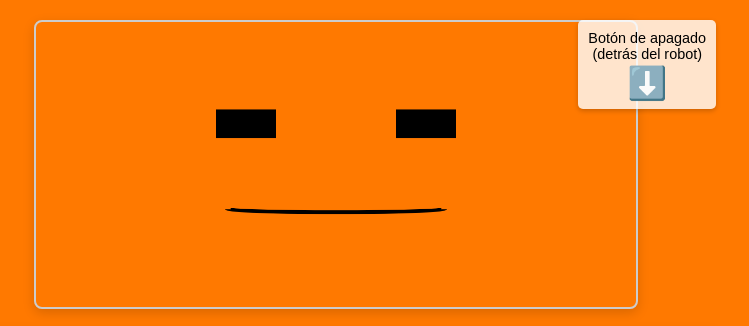
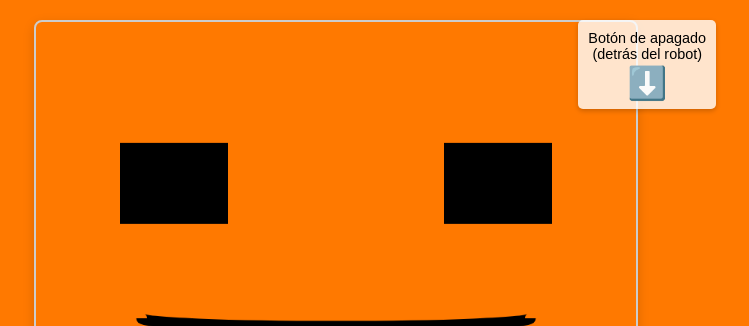
Before and after one commit to Correaln47/Tomas---Celsia, a Flask app: page / in a window 1280 px wide. Shown: the top 326 px of the page, without its empty margins (304-1053 px from the left). Run offline with Flask 3, Linux system fonts and the light colour scheme.

Commit message:
face size

```diff
--- a/static/css/style.css
+++ b/static/css/style.css
@@ -53,7 +53,7 @@ body {
   width: 80%; /* Ancho relativo */
   max-width: 600px; /* Ancho máximo */
   height: auto; /* Mantener relación de aspecto */
-  max-height: 30vh; /* Un poco menos alto para dejar espacio al video */
+  max-height: 50vh; /* Un poco menos alto para dejar espacio al video */
   border: 2px solid #ccc;
   border-radius: 8px;
   box-shadow: 0 4px 12px rgba(0,0,0,0.15);
--- a/static/js/script.js
+++ b/static/js/script.js
@@ -22,11 +22,12 @@ document.addEventListener("DOMContentLoaded", function() {
 
      // --- Funciones de dibujo y audio (modificadas ligeramente para el analizador) ---
     function drawFace(emotion, mouthState = "neutral", amplitude = 0) {
+        const faceScale = 1.8; // Factor de escala para hacer la cara más grande
         const cw = faceCanvas.width; const ch = faceCanvas.height; const faceCenterX = cw / 2; const faceCenterY = ch / 2;
-         const eyeOffsetY = ch * -0.15; const eyeSeparation = cw * 0.3; const baseEyeWidth = cw * 0.1; const baseEyeHeight = ch * 0.1;
-         const eyeHeightChangeFactor = baseEyeHeight * 0.4; const mouthOffsetY = ch * 0.15; const baseMouthRadiusX = cw * 0.18;
-         const baseMouthRadiusY = ch * 0.05; const mouthOpenFactorY = ch * 0.1; const mouthWidenFactorX = cw * 0.05;
-         const t = Date.now() / 1000; const floatOffset = 5 * Math.sin(t * 0.8); ctx.clearRect(0, 0, cw, ch); ctx.fillStyle = "black";
+        const eyeOffsetY = ch * -0.15; const eyeSeparation = cw * 0.3 * faceScale; const baseEyeWidth = cw * 0.1 * faceScale; const baseEyeHeight = ch * 0.1 * faceScale;
+        const eyeHeightChangeFactor = baseEyeHeight * 0.4; const mouthOffsetY = ch * 0.15; const baseMouthRadiusX = cw * 0.18 * faceScale;
+        const baseMouthRadiusY = ch * 0.05 * faceScale; const mouthOpenFactorY = ch * 0.1 * faceScale; const mouthWidenFactorX = cw * 0.05 * faceScale;
+        const t = Date.now() / 1000; const floatOffset = (ch * 0.01) * Math.sin(t * 0.8); ctx.clearRect(0, 0, cw, ch); ctx.fillStyle = "black";
         const leftEyeX = faceCenterX - eyeSeparation / 2 - baseEyeWidth / 2; const rightEyeX = faceCenterX + eyeSeparation / 2 - baseEyeWidth / 2;
         const eyeY = faceCenterY + eyeOffsetY + floatOffset - baseEyeHeight / 2; let adjustedEyeHeight = baseEyeHeight;
         if (mouthState === "talking") { adjustedEyeHeight = baseEyeHeight - (amplitude * eyeHeightChangeFactor); adjustedEyeHeight = Math.max(adjustedEyeHeight, baseEyeHeight * 0.6);
@@ -34,7 +35,7 @@ document.addEventListener("DOMContentLoaded", function() {
         ctx.fillRect(leftEyeX, eyeY, baseEyeWidth, adjustedEyeHeight); ctx.fillRect(rightEyeX, eyeY, baseEyeWidth, adjustedEyeHeight);
         const mouthCenterX = faceCenterX; const mouthCenterY = faceCenterY + mouthOffsetY + floatOffset;
         let adjustedMouthRadiusY = baseMouthRadiusY; let adjustedMouthRadiusX = baseMouthRadiusX; let startAngle = 0; let endAngle = Math.PI;
-         let drawStroke = false; let drawFill = true; ctx.fillStyle = "red"; ctx.strokeStyle = "black"; ctx.lineWidth = Math.max(2, cw * 0.005);
+        let drawStroke = false; let drawFill = true; ctx.fillStyle = "red"; ctx.strokeStyle = "black"; ctx.lineWidth = Math.max(2, cw * 0.005 * faceScale);
         if (mouthState === "talking") {
             // La amplitud aquí es clave para el movimiento
             const minTalkRadiusY = baseMouthRadiusY * 0.1;
@@ -46,13 +47,12 @@ document.addEventListener("DOMContentLoaded", function() {
             adjustedMouthRadiusY = Math.min(baseMouthRadiusY * 2.0, adjustedMouthRadiusY);
             adjustedMouthRadiusX = Math.max(baseMouthRadiusX * 0.8, adjustedMouthRadiusX);
 
-
             startAngle = 0; endAngle = Math.PI * 2; drawFill = true; drawStroke = false; ctx.fillStyle = "black"; // Dibujar el interior como un círculo negro
-         } else if (emotion === "happy") { startAngle = Math.PI; endAngle = 0; adjustedMouthRadiusX = baseMouthRadiusX * 1.1; adjustedMouthRadiusY = baseMouthRadiusY * 1.5; drawStroke = true; drawFill = false; ctx.strokeStyle = "red"; ctx.lineWidth = Math.max(3, cw * 0.01);
-         } else if (emotion === "sad") { startAngle = 0; endAngle = Math.PI; adjustedMouthRadiusX = baseMouthRadiusX * 0.9; adjustedMouthRadiusY = baseMouthRadiusY * 1.3; drawStroke = true; drawFill = false; ctx.strokeStyle = "blue"; ctx.lineWidth = Math.max(3, cw * 0.01);
+        } else if (emotion === "happy") { startAngle = Math.PI; endAngle = 0; adjustedMouthRadiusX = baseMouthRadiusX * 1.1; adjustedMouthRadiusY = baseMouthRadiusY * 1.5; drawStroke = true; drawFill = false; ctx.strokeStyle = "red"; ctx.lineWidth = Math.max(3, cw * 0.01 * faceScale);
+        } else if (emotion === "sad") { startAngle = 0; endAngle = Math.PI; adjustedMouthRadiusX = baseMouthRadiusX * 0.9; adjustedMouthRadiusY = baseMouthRadiusY * 1.3; drawStroke = true; drawFill = false; ctx.strokeStyle = "blue"; ctx.lineWidth = Math.max(3, cw * 0.01 * faceScale);
         } else if (emotion === "surprise") { startAngle = 0; endAngle = Math.PI * 2; adjustedMouthRadiusX = baseMouthRadiusX * 0.8; adjustedMouthRadiusY = baseMouthRadiusY * 2.5; ctx.fillStyle = "black"; drawFill = true; drawStroke = false;
-         } else if (emotion === "angry") { startAngle = 0; endAngle = Math.PI; adjustedMouthRadiusX = baseMouthRadiusX * 1.1; adjustedMouthRadiusY = baseMouthRadiusY * 0.3; drawStroke = true; drawFill = false; ctx.strokeStyle = "darkred"; ctx.lineWidth = Math.max(4, cw * 0.015);
-         } else { startAngle = 0; endAngle = Math.PI; adjustedMouthRadiusY = baseMouthRadiusY * 0.2; adjustedMouthRadiusX = baseMouthRadiusX; drawStroke = true; drawFill = false; ctx.strokeStyle = "black"; ctx.lineWidth = Math.max(3, cw * 0.01); }
+        } else if (emotion === "angry") { startAngle = 0; endAngle = Math.PI; adjustedMouthRadiusX = baseMouthRadiusX * 1.1; adjustedMouthRadiusY = baseMouthRadiusY * 0.3; drawStroke = true; drawFill = false; ctx.strokeStyle = "darkred"; ctx.lineWidth = Math.max(4, cw * 0.015 * faceScale);
+        } else { startAngle = 0; endAngle = Math.PI; adjustedMouthRadiusY = baseMouthRadiusY * 0.2; adjustedMouthRadiusX = baseMouthRadiusX; drawStroke = true; drawFill = false; ctx.strokeStyle = "black"; ctx.lineWidth = Math.max(3, cw * 0.01 * faceScale); }
 
         ctx.beginPath();
         // Para happy y sad, dibuja arcos (false para sentido antihorario, true para horario)
@@ -66,7 +66,6 @@ document.addEventListener("DOMContentLoaded", function() {
         // Dibuja elipses para hablar, sorpresa, neutral, enojado
             ctx.ellipse(mouthCenterX, mouthCenterY, adjustedMouthRadiusX, adjustedMouthRadiusY, 0, startAngle, endAngle);
         }
-
 
         if (drawFill) ctx.fill();
         if (drawStroke || (drawFill && mouthState !== 'talking' && emotion !== 'surprise')) {
```
Lines whose indentation alone changed are shown as unchanged.
